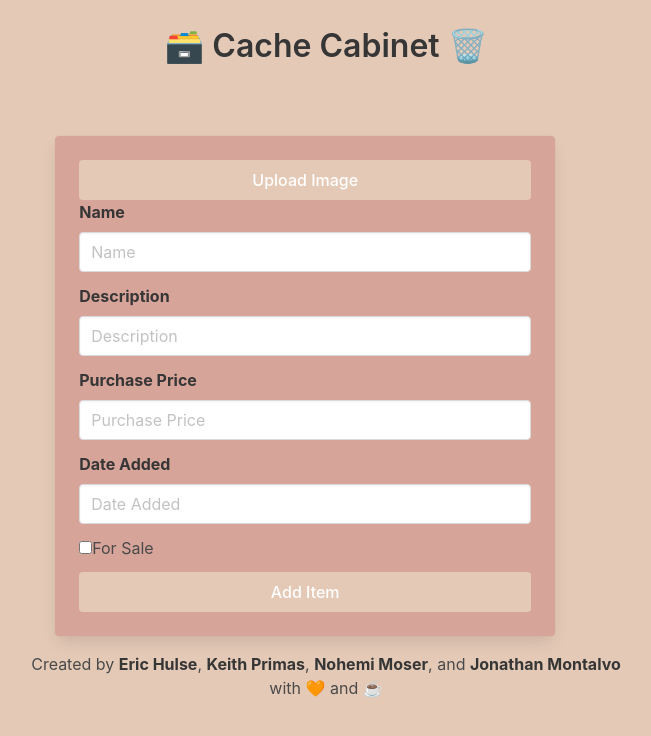
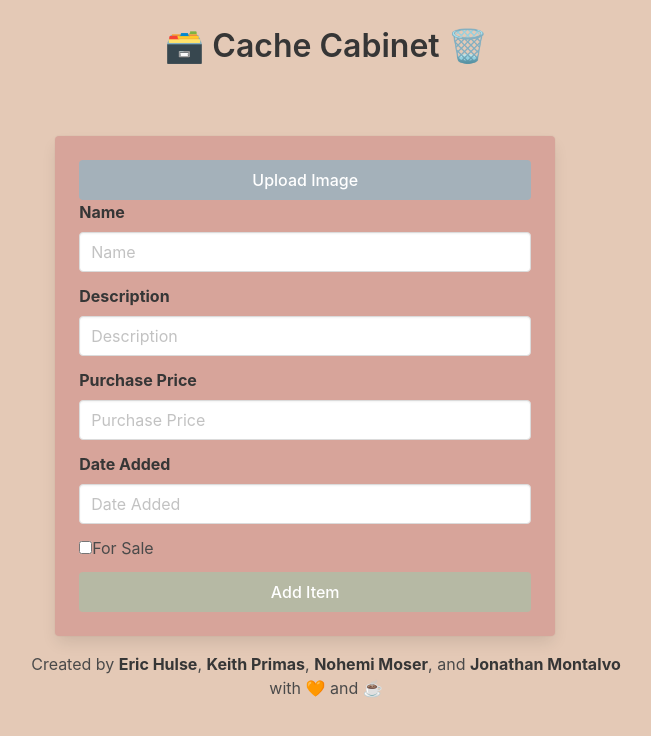
Before and after one commit to sempercuriosus/CacheCabinet, a React (Vite) app in the folder cachecabinet/Client/: page /item/new in a window 1280 px wide. Shown: the top 736 px of the page, without its empty margins (314-965 px from the left). Built offline with nearby package versions, Linux system fonts and the light colour scheme.

Commit message:
changed colors

```diff
--- a/cachecabinet/Client/src/components/CreateItem.jsx
+++ b/cachecabinet/Client/src/components/CreateItem.jsx
@@ -75,7 +75,7 @@ const CreateItem = ({ onAddItem }) => {
       <div className='card-content'>
         <button
           className='button is-primary'
-          style={{ backgroundColor: colorPalette.NUDE }}
+          style={{ backgroundColor: colorPalette.BABYBLUE }}
           type='button'
           onClick={handleImageUpload}>
           Upload Image
@@ -160,7 +160,7 @@ const CreateItem = ({ onAddItem }) => {
               <div className='control'>
                 <button
                   className='button is-primary'
-                  style={{ backgroundColor: colorPalette.NUDE }}
+                  style={{ backgroundColor: colorPalette.SAGE }}
                   type='button'
                   onClick={handleAddItem}>
                   Add Item
```
